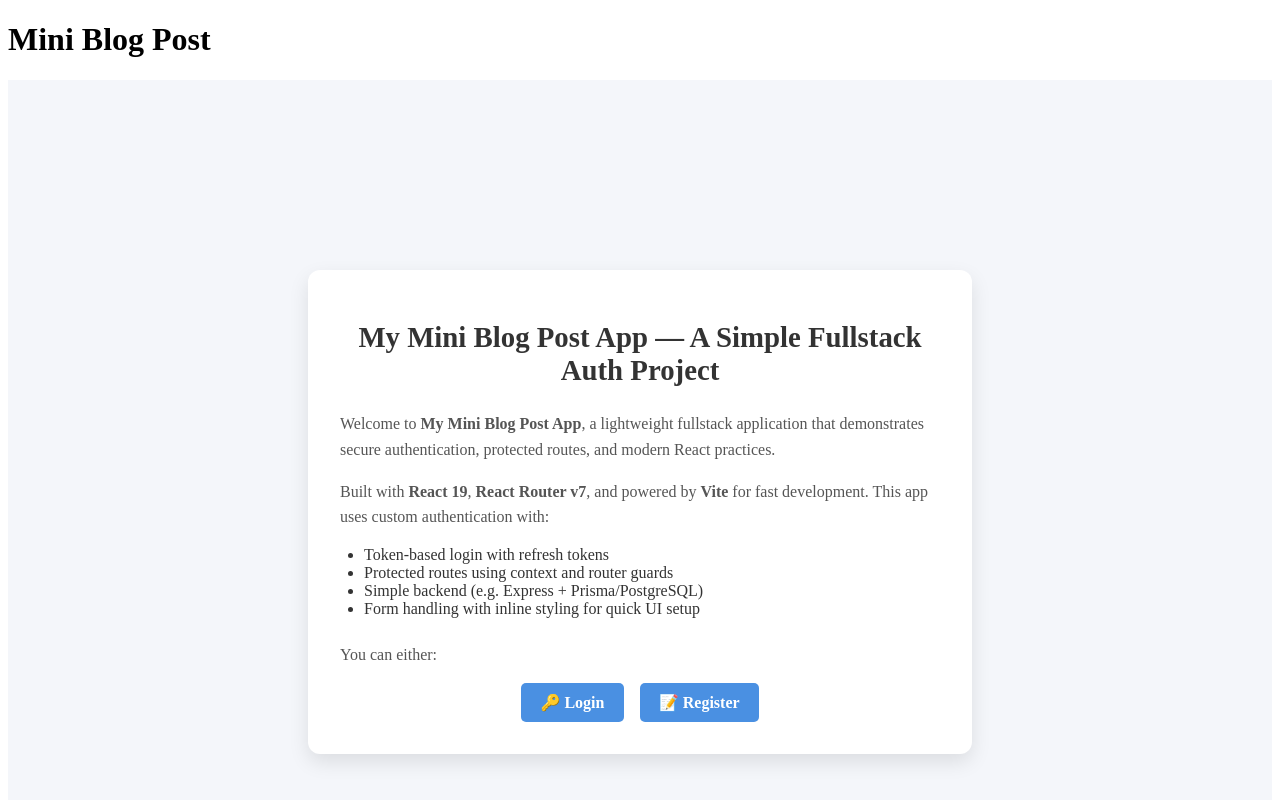
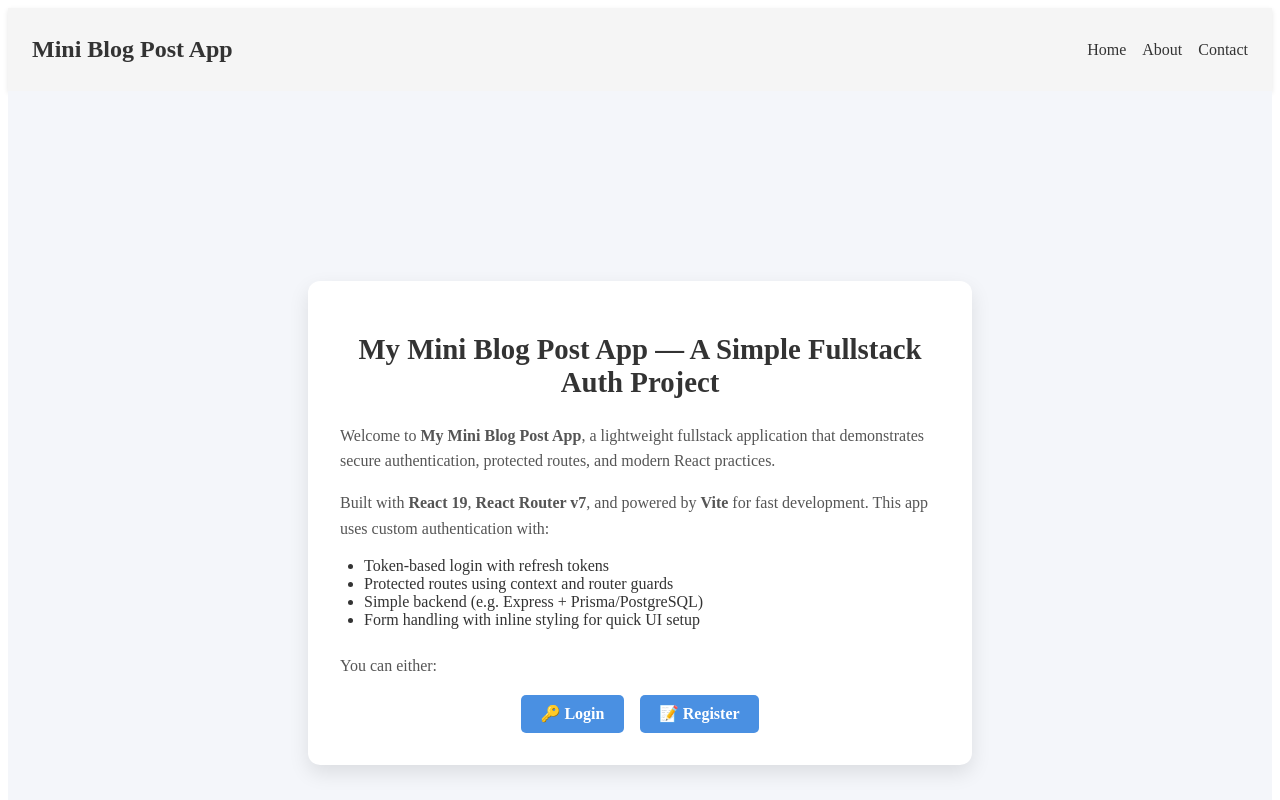
Before and after one commit to hinds1ght/mini-blog-posts-front-end, a React (Vite) app: page / in a window 1280 px wide. Shown: the top 800 px of the page. Built offline with nearby package versions, Linux system fonts and the light colour scheme; no server answers.

Commit message:
add header and links placeholder

```diff
--- /dev/null
+++ b/src/Header.css
@@ -0,0 +1,40 @@
+.header {
+    display: flex;
+    justify-content: space-between;
+    align-items: center;
+    padding: 12px 24px;
+    background-color: #f5f5f5;
+    box-shadow: 0 2px 5px rgba(0, 0, 0, 0.1);
+  }
+
+  .header-left {
+    display: flex;
+    align-items: center;
+  }
+
+  .logo {
+    height: 40px;
+    margin-right: 12px;
+  }
+
+  .title {
+    font-size: 1.5rem;
+    font-weight: bold;
+    color: #333;
+  }
+
+  .nav {
+    display: flex;
+    gap: 16px;
+  }
+
+  .nav-link {
+    text-decoration: none;
+    color: #333;
+    font-weight: 500;
+    transition: color 0.2s ease;
+  }
+
+  .nav-link:hover {
+    color: #007bff;
+  }
--- a/src/Header.jsx
+++ b/src/Header.jsx
@@ -1,5 +1,22 @@
-function Header() {
-    return <h1>Mini Blog Post</h1>
-}
+import React from "react";
+import { Link } from "react-router-dom";
+import "./Header.css";
+//import logo from "../assets/logo.png";
+
+const Header = () => {
+  return (
+    <header className="header">
+      <div className="header-left">
+        {/*<img src={logo} alt="Logo" className="logo" />*/}
+        <h1 className="title">Mini Blog Post App</h1>
+      </div>
+      <nav className="nav">
+        <Link to="/" className="nav-link">Home</Link>
+        <Link to="/about" className="nav-link">About</Link>
+        <Link to="/contact" className="nav-link">Contact</Link>
+      </nav>
+    </header>
+  );
+};
 
 export default Header;
```
